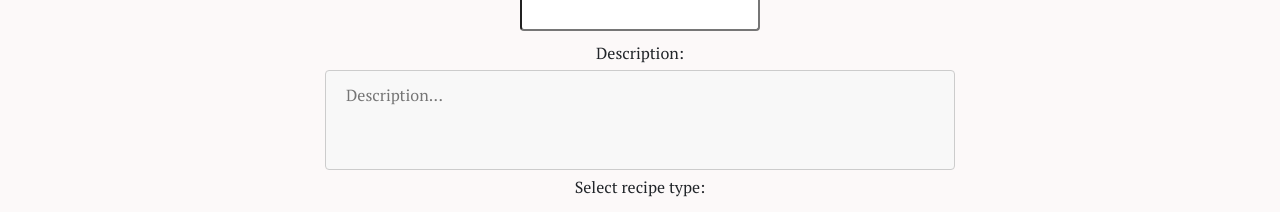
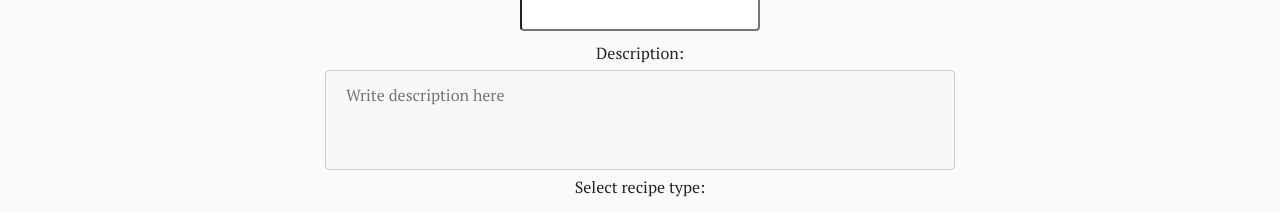
Before and after one commit to SvetlanaSurzhan/recipes-site, a React (Create React App) app in the folder ClientApp/: page /create in a window 1280 px wide. Shown: the part 365-577 px from the top of the page. Built offline with nearby package versions, Linux system fonts and the light colour scheme; no server answers.

Commit message:
changed placeholder for recipe description

```diff
--- a/ClientApp/src/components/inputForm/InputForm.js
+++ b/ClientApp/src/components/inputForm/InputForm.js
@@ -127,7 +127,7 @@ class InputForm extends React.Component {
                         value={this.state.recipe.description}
                         id="description"
                         name="description"
-                        placeholder="Description..."
+                        placeholder="Write description here"
                     ></textarea>
 
                     <label>Select recipe type:</label>
```
